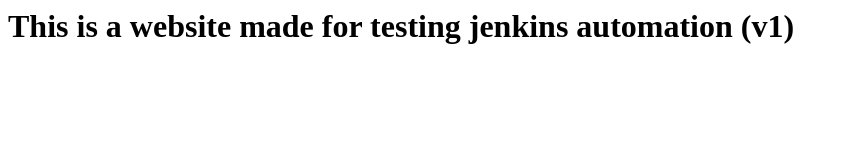
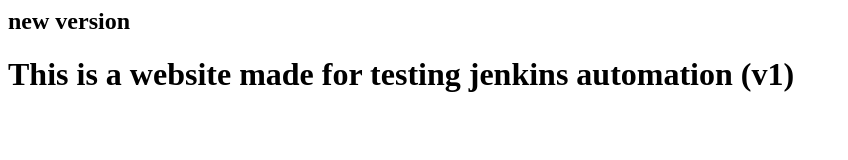
Before and after one commit to C1-80471/jenkinstest, a plain HTML site: page index.html in a window 1280 px wide. Shown: the whole page, without its empty margins (0-848 px from the left). Drawn offline with Linux system fonts and the light colour scheme.

Commit message:
new version

```diff
--- a/index.html
+++ b/index.html
@@ -1 +1,2 @@
+<h2>new version</h2>
 <h1>This is a website made for testing jenkins automation (v1)</h1>
```
